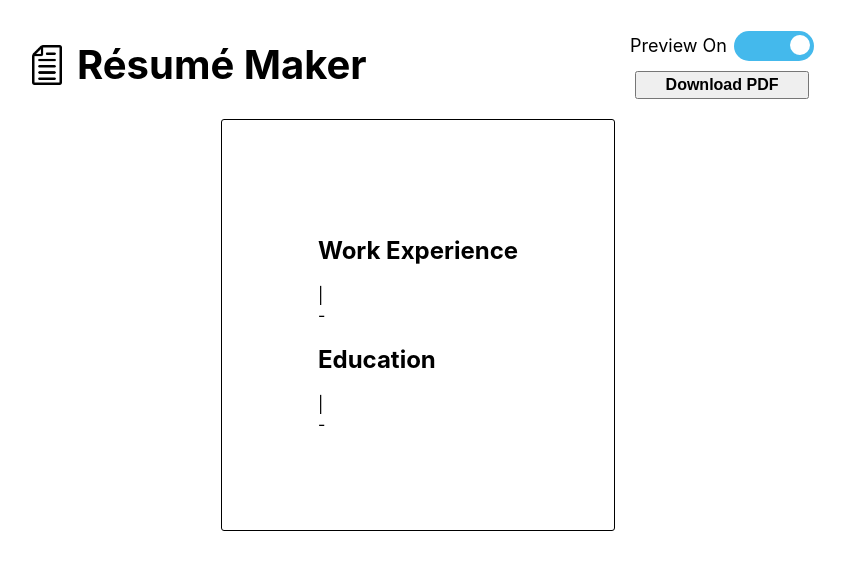
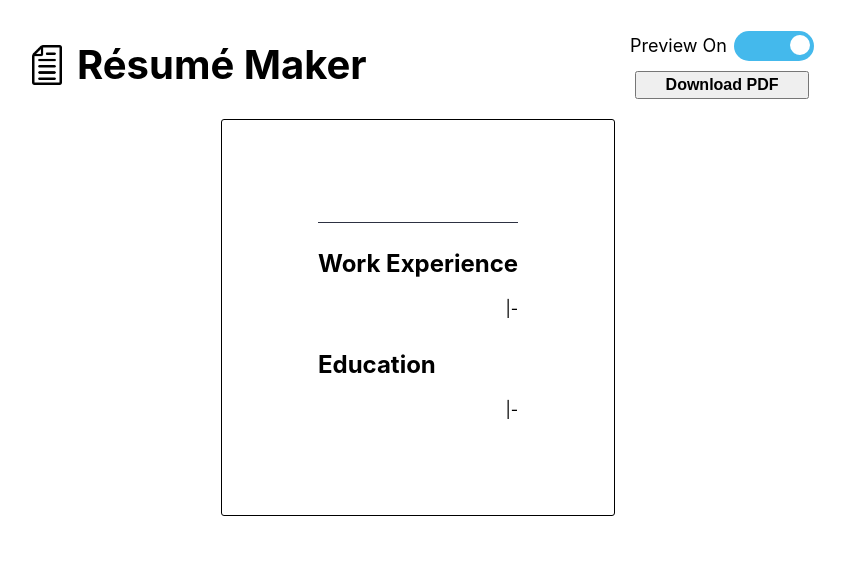
Before and after one commit to mpieciak18/cv-creator, a React (Create React App) app: page / in a window 1280 px wide. Both pictures are taken after a click on the label "Toggle". Shown: the top 570 px of the page, without its empty margins (222-1067 px from the left). Built offline with nearby package versions, Linux system fonts and the light colour scheme.

Commit message:
update Preview styling

```diff
--- a/src/stylesheets/Preview.css
+++ b/src/stylesheets/Preview.css
@@ -5,3 +5,61 @@
     border-radius: 3px;
     padding: 96px;
 }
+#personal {
+    display: flex;
+    flex-direction: column;
+}
+#contact-info {
+    display: flex;
+    flex-direction: row;
+    justify-content: space-between;
+}
+#personal-left > * {
+    margin-bottom: 6px;
+}
+#personal-right > * {
+    margin-bottom: 6px;
+}
+#dividing-line {
+    height: 1px;
+    width: auto;
+    background-color: #2D3142;
+    margin-bottom: 6px;
+}
+#experience {
+    display: flex;
+    flex-direction: column;
+    margin-bottom: -12px;
+}
+.expBlock {
+    display: flex;
+    flex-direction: column;
+    margin-bottom: 12px;
+}
+.expLineOne {
+    display: flex;
+    flex-direction: row;
+    justify-content: space-between;
+    margin-bottom: 12px;
+}
+.expLineOne-right {
+    display: flex;
+    flex-direction: row;
+    justify-content: space-between;
+}
+#education {
+    display: flex;
+    flex-direction: column;
+    margin-bottom: -6px;
+}
+.eduBlock {
+    display: flex;
+    flex-direction: row;
+    justify-content: space-between;
+    margin-bottom: 6px;
+}
+.eduBlock-right {
+    display: flex;
+    flex-direction: row;
+    justify-content: space-between;
+}
```
